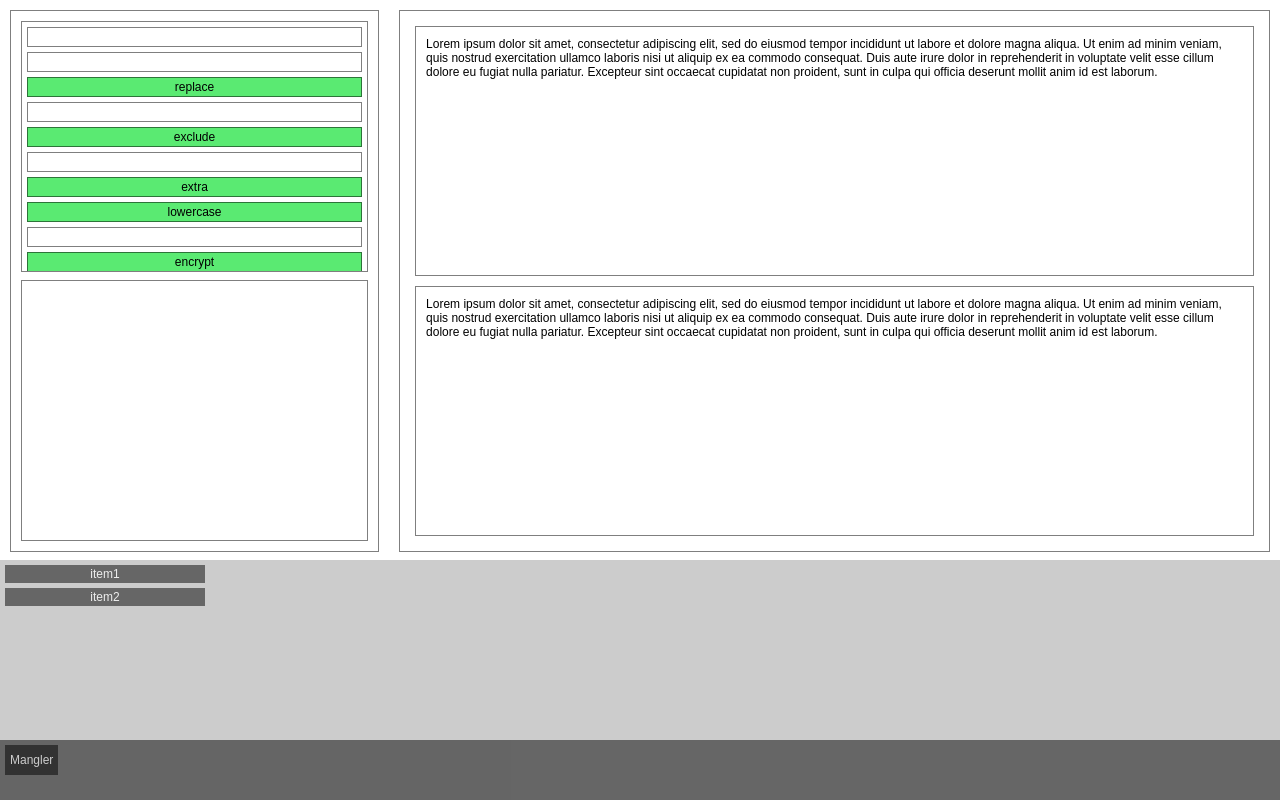
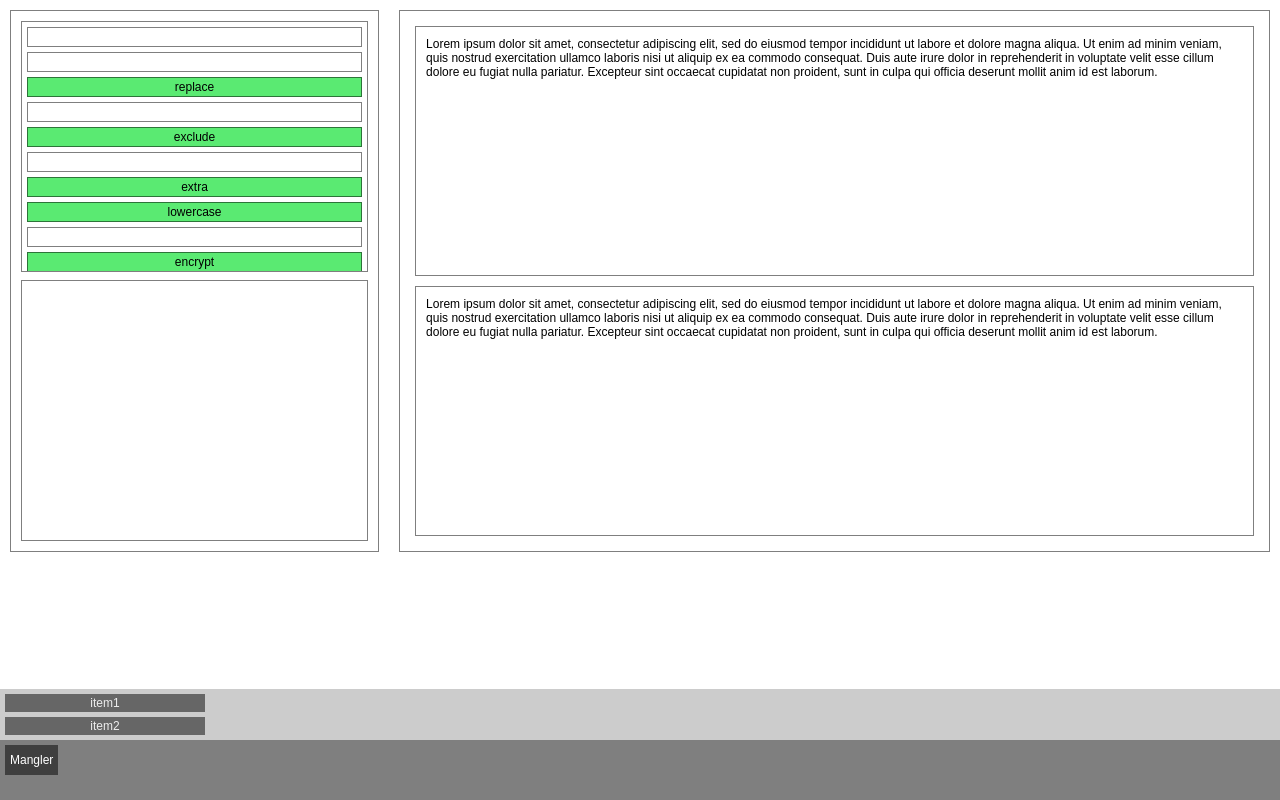
Before and after one commit to tcim4896/tcim4896.github.io, a plain HTML site: page index.html in a window 1280 px wide. Drawn offline with Linux system fonts and the light colour scheme; no server answers.

Commit message:
Prepare level styling. Menu service creation..

```diff
--- a/style.css
+++ b/style.css
@@ -34,11 +34,12 @@ body {
 
 .level {
   position:fixed;
-  height:30%;
+  height:calc(0px+10%);
   left:0;
   right:0;
-  bottom:0;
+  bottom:60px;
   background-color:rgba(0,0,0,0.2);
+  overflow:hidden;
 }
 
 .level .item{
```
